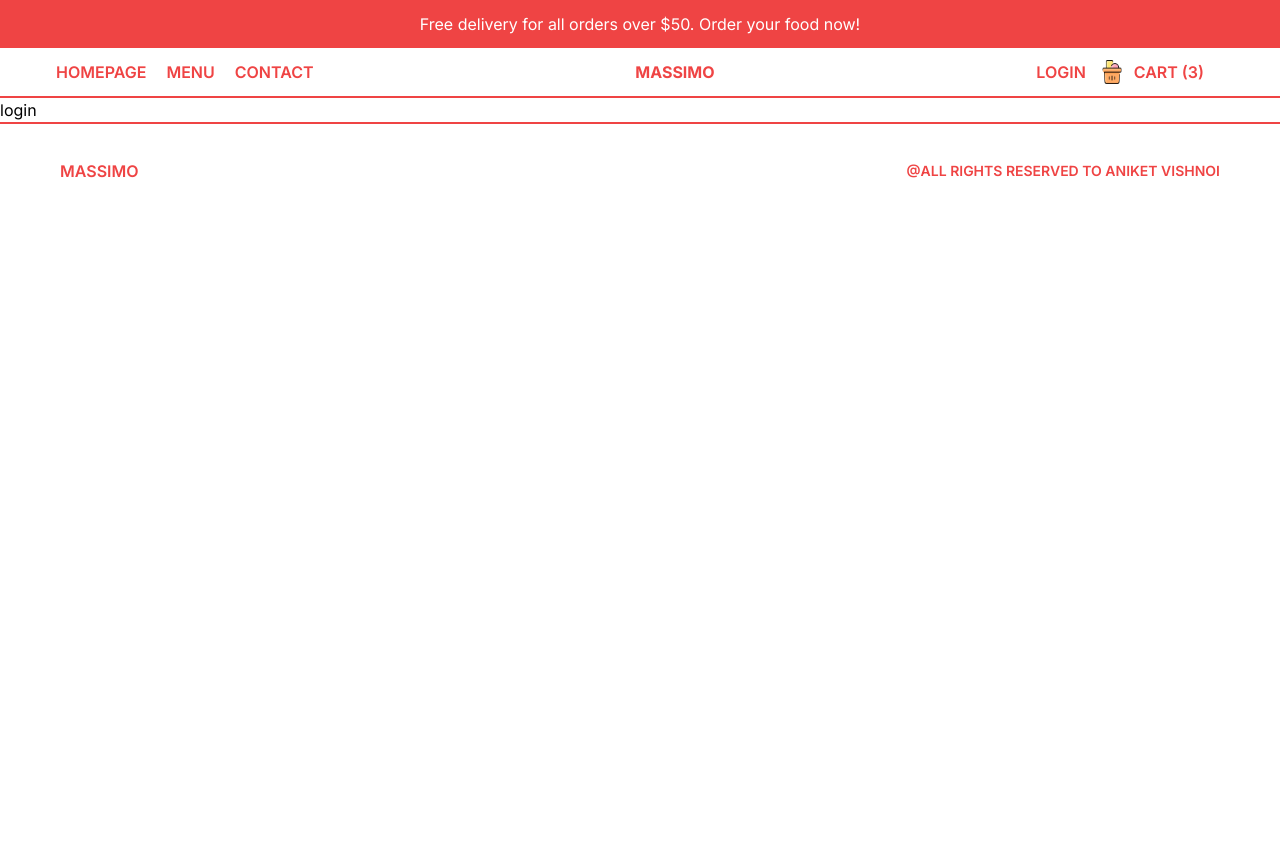
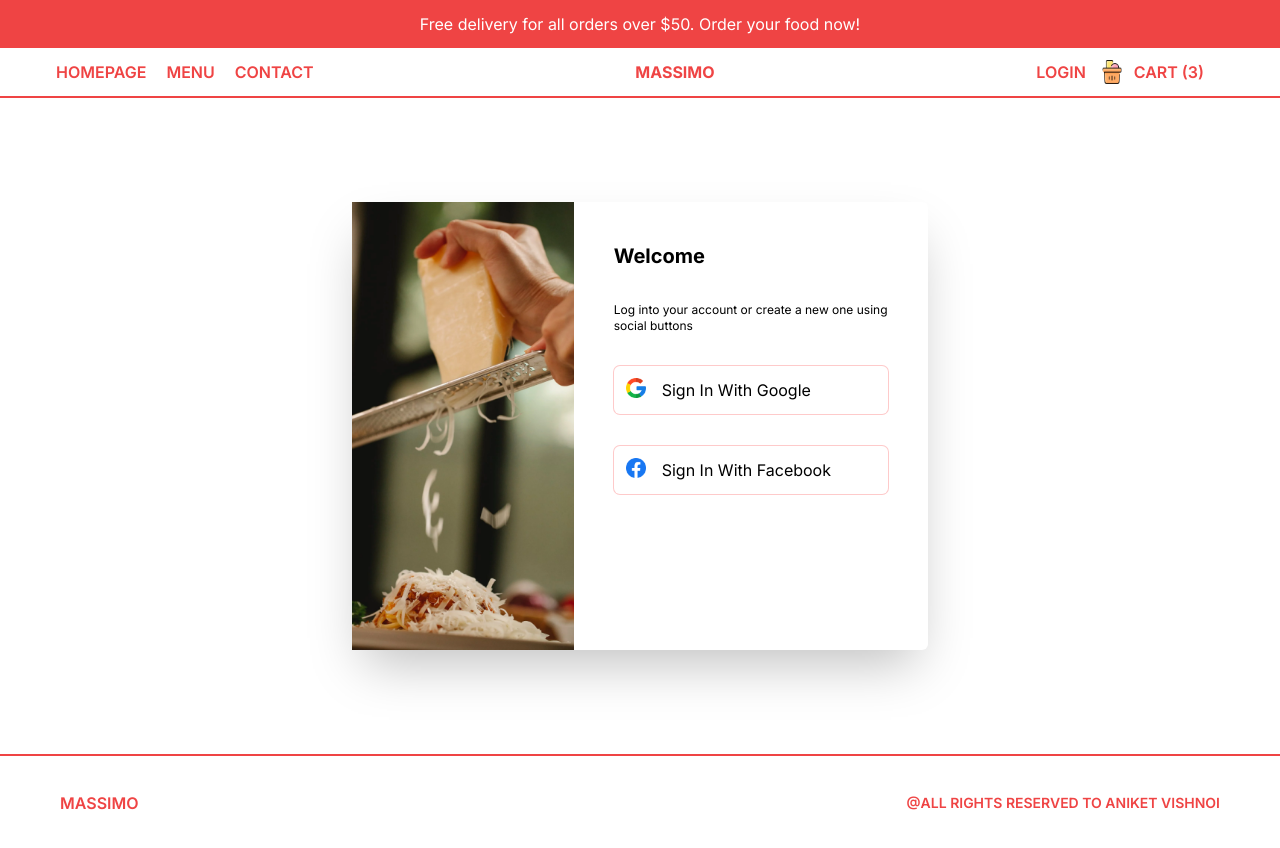
Before and after one commit to aniketcoddy/Delicious-restr, a Next.js app: page /login in a window 1280 px wide. Before the commit the page ends 800 px from the top, so only its background shows below. Built offline with nearby package versions, Linux system fonts and the light colour scheme.

Commit message:
login page

```diff
--- a/src/app/login/page.tsx
+++ b/src/app/login/page.tsx
@@ -1,11 +1,47 @@
-import React from 'react'
+import Image from "next/image";
+import React from "react";
+import Login from "../../../public/loginBg.png";
+import Google from "../../../public/google.png";
+import Facebook from "../../../public/facebook.png";
 
 const LoginPage = () => {
   return (
-    <div>
-      login
+    <div className="flex flex-col md:flex-row md:justify-center items-center h-[calc(100vh-9rem)]  lg:px-40 p-2">
+      {/* image container */}
+      <div className="h-full shadow-2xl rounded-md flex flex-col md:flex-row md:h-[70%] md:w-full lg:w-[60%] 2xl:w-1/2">
+        <div className="relative h-1/2 md:w-1/2 w-full md:h-full">
+          <Image src={Login} alt="login" fill className="object-cover"/>
+        </div>
+        {/* form container */}
+        <div className="p-10 flex flex-col gap-8 ">
+          <h1 className="font-bold md:text-xl ">Welcome</h1>
+          <p className="text-xs">
+            Log into your account or create a new one using social buttons
+          </p>
+          <button className="flex gap-4 p-3 ring-1 ring-red-200 rounded-md">
+            <Image
+              src={Google}
+              alt="google"
+              width={20}
+              height={20}
+              className="object-contain"
+            />
+            <span>Sign In With Google</span>
+          </button>
+          <button className="flex gap-4 p-3 ring-1 ring-red-200 rounded-md">
+            <Image
+              src={Facebook}
+              alt="facebook"
+              width={20}
+              height={20}
+              className="object-contain"
+            />
+            <span>Sign In With Facebook</span>
+          </button>
+        </div>
+      </div>
     </div>
-  )
-}
+  );
+};
 
-export default LoginPage
+export default LoginPage;
```
